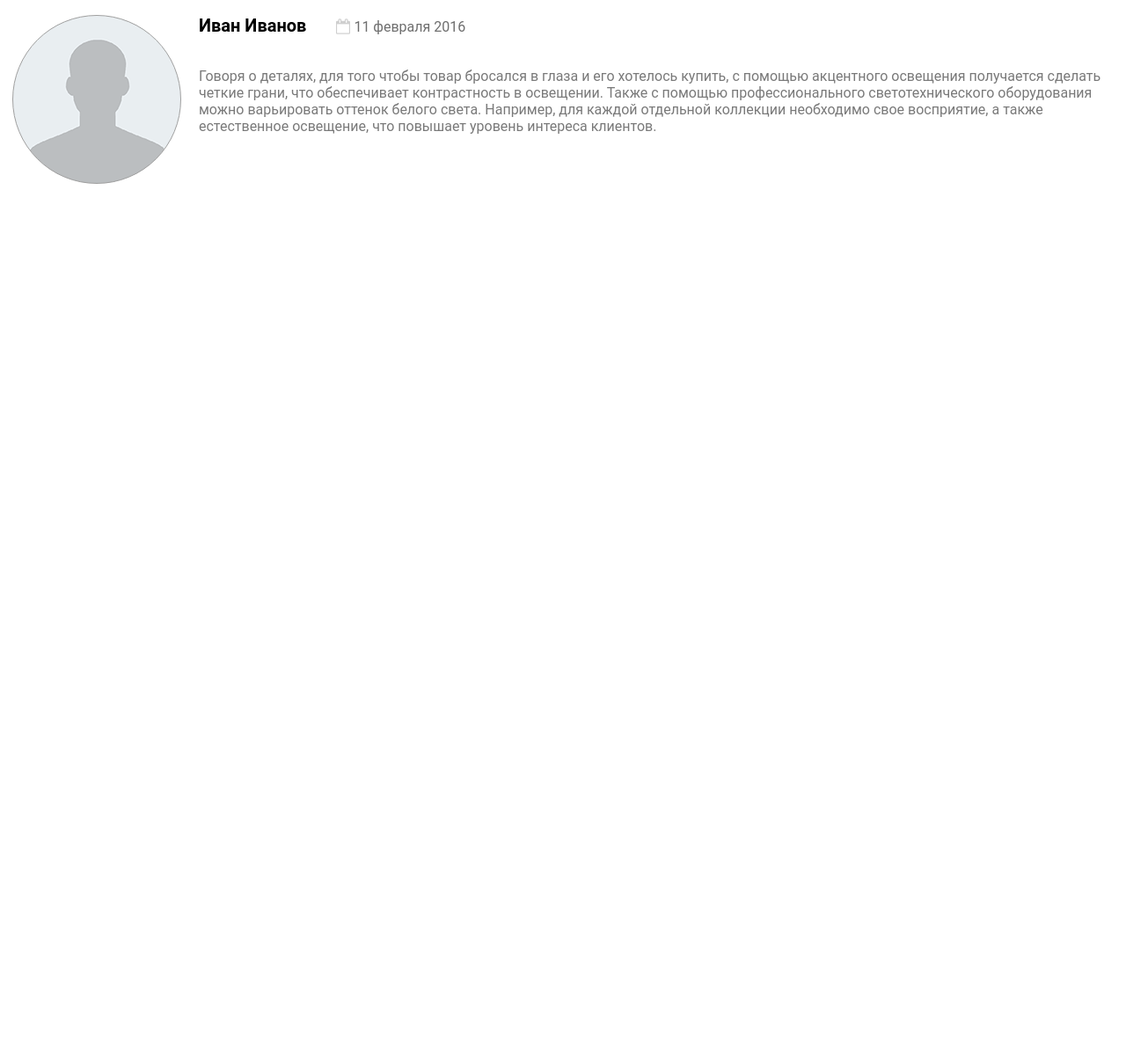
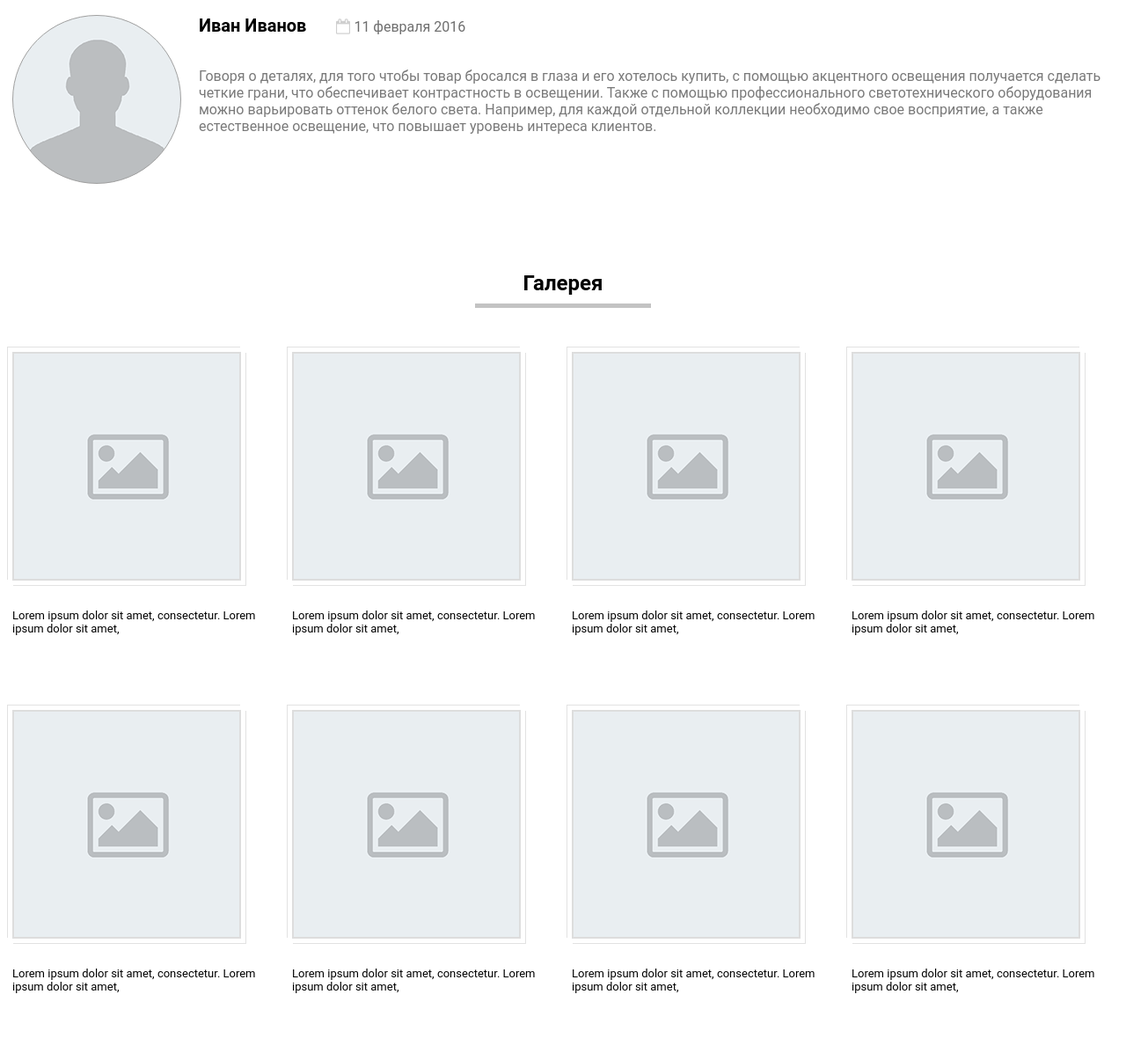
Before and after one commit to AksinyaDA/homework9, a plain HTML site: page index.html in a window 1280 px wide. Shown: the part 1727-2924 px from the top of the page at 88% size. Before the commit the page ends 2021 px from the top, so only its background shows below. Drawn offline with Linux system fonts and the light colour scheme.

Commit message:
before form

```diff
--- a/index.html
+++ b/index.html
@@ -109,7 +109,63 @@
 			</div>
 		</div>
 	</div>
-	<div class="block"></div>
+	<div class="block gallery">
+		<div class="content">
+			<h2 class="gallery__title title-main title-center">Галерея</h2>
+			<div class="gallery__block">
+				<div class="mg_gutters">
+					<div class="mg__cell-3">
+						<div class="gallery__item">
+							<div class="gallery__pic"></div>
+							<div class="gallery__text">Lorem ipsum dolor sit amet, consectetur. Lorem ipsum dolor sit amet,</div>
+						</div>
+					</div>
+					<div class="mg__cell-3">
+						<div class="gallery__item">
+							<div class="gallery__pic"></div>
+							<div class="gallery__text">Lorem ipsum dolor sit amet, consectetur. Lorem ipsum dolor sit amet,</div>
+						</div>
+					</div>
+					<div class="mg__cell-3">
+						<div class="gallery__item">
+							<div class="gallery__pic"></div>
+							<div class="gallery__text">Lorem ipsum dolor sit amet, consectetur. Lorem ipsum dolor sit amet,</div>
+						</div>
+					</div>
+					<div class="mg__cell-3">
+						<div class="gallery__item">
+							<div class="gallery__pic"></div>
+							<div class="gallery__text">Lorem ipsum dolor sit amet, consectetur. Lorem ipsum dolor sit amet,</div>
+						</div>
+					</div>
+					<div class="mg__cell-3">
+						<div class="gallery__item">
+							<div class="gallery__pic"></div>
+							<div class="gallery__text">Lorem ipsum dolor sit amet, consectetur. Lorem ipsum dolor sit amet,</div>
+						</div>
+					</div>
+					<div class="mg__cell-3">
+						<div class="gallery__item">
+							<div class="gallery__pic"></div>
+							<div class="gallery__text">Lorem ipsum dolor sit amet, consectetur. Lorem ipsum dolor sit amet,</div>
+						</div>
+					</div>
+					<div class="mg__cell-3">
+						<div class="gallery__item">
+							<div class="gallery__pic"></div>
+							<div class="gallery__text">Lorem ipsum dolor sit amet, consectetur. Lorem ipsum dolor sit amet,</div>
+						</div>
+					</div>
+					<div class="mg__cell-3">
+						<div class="gallery__item">
+							<div class="gallery__pic"></div>
+							<div class="gallery__text">Lorem ipsum dolor sit amet, consectetur. Lorem ipsum dolor sit amet,</div>
+						</div>
+					</div>
+				</div>
+			</div>
+		</div>
+	</div>
 	<div class="block"></div>
 </body>
 </html>
--- a/styles/style.css
+++ b/styles/style.css
@@ -119,3 +119,45 @@ body {
 	align-items: baseline;
 	justify-content: flex-start;
 }
+.gallery__block {
+	margin-top: 50px;
+}
+.gallery__pic {
+	width: 260px;
+	height: 260px;
+	background-image: url(../images/gallery.png);
+	border: 2px solid #ddd;
+	position: relative;
+}
+.gallery__pic::before {
+	position: absolute;
+	content: "";
+	width: 264px;
+	height: 264px;
+	border-left: 1px solid #e2e2e2;
+	border-top: 1px solid #e2e2e2;
+	left: -8px;
+	top: -8px;
+}
+.gallery__pic::after {
+	position: absolute;
+	content: "";
+	width: 264px;
+	height: 264px;
+	border-right: 1px solid #e2e2e2;
+	border-bottom: 1px solid #e2e2e2;
+	right: -8px;
+	bottom: -8px;
+}
+.gallery__text {
+	color: #000;
+	font-size: 13px;
+	margin-top: 32px;
+	margin-bottom: 65px;
+}
+.title-center {
+	text-align: center;
+}
+.title-center::after {
+	left: calc(50% - 100px);
+}
```
